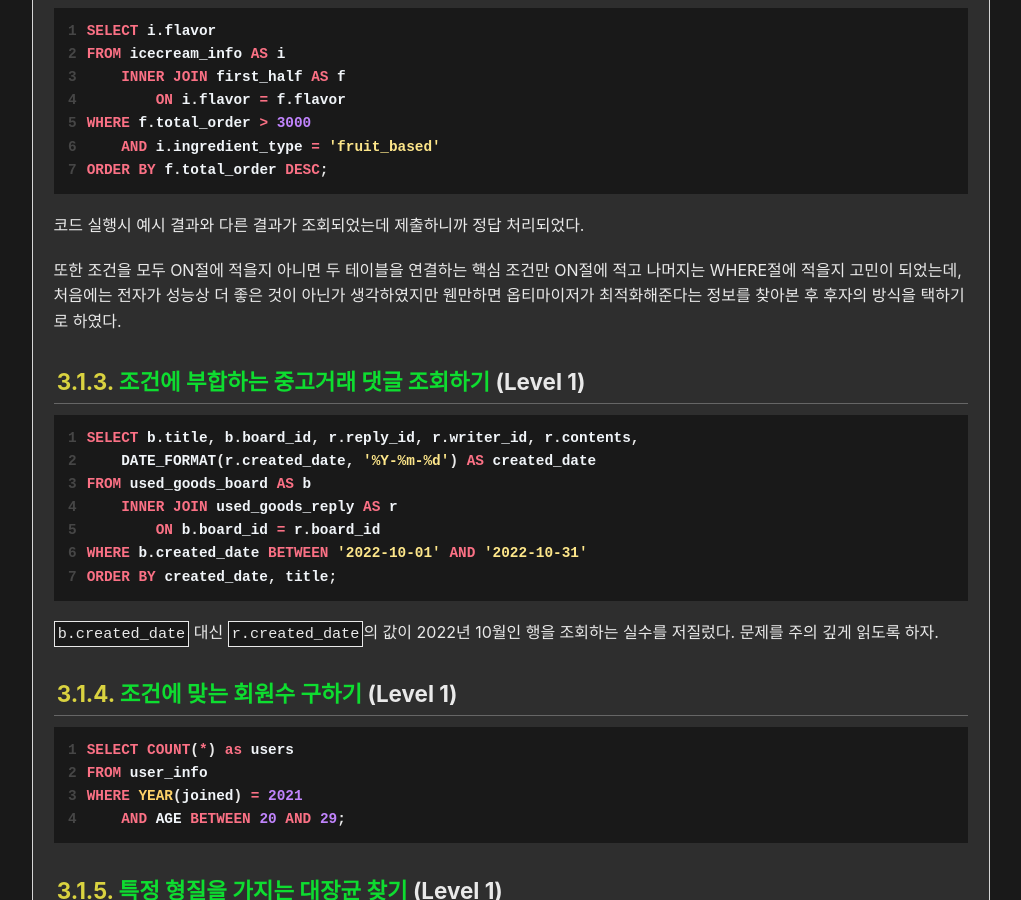
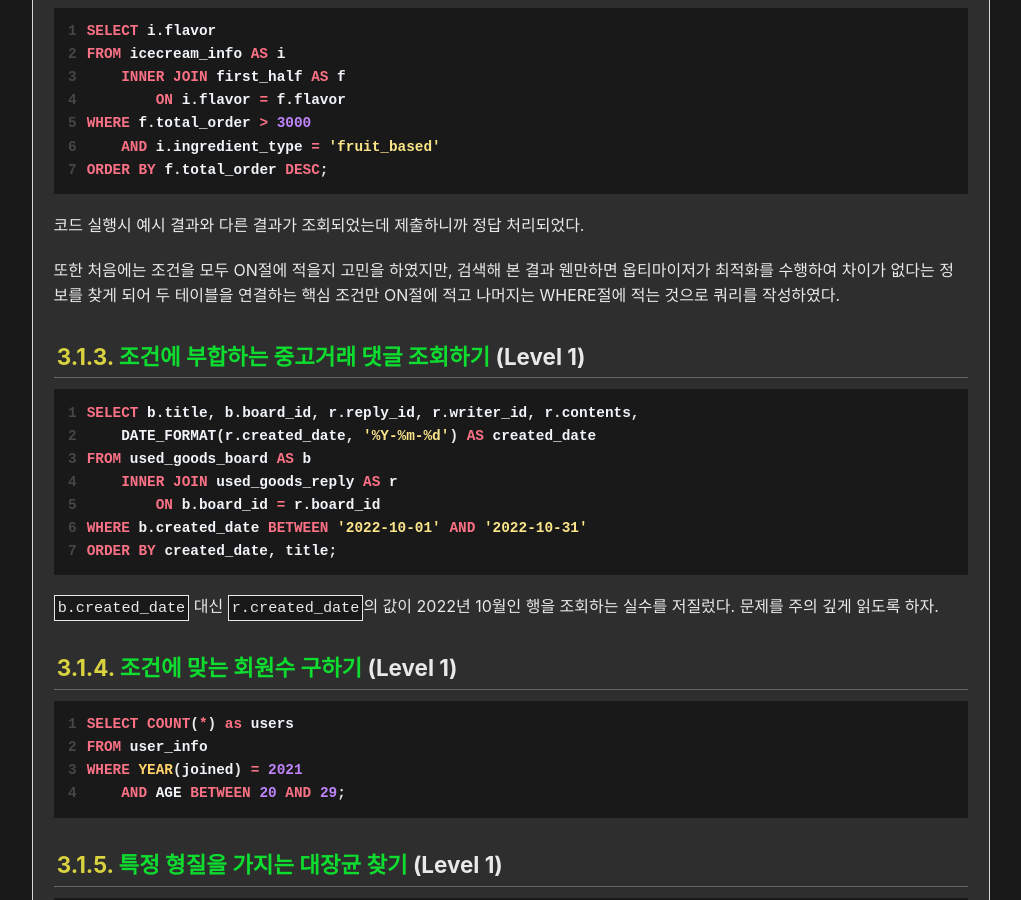
Before and after one commit to reudekx/reudekx.github.io, a Jekyll site: the page built from _docs/docs/CS/데이터베이스/SQL 문제 풀이.md, in a window 1280 px wide and 900 px high, scrolled down 2277 px. Shown: the whole window, without its empty margins (129-1150 px from the left). Built offline with Jekyll 4.4.1, drawn with Linux system fonts in a browser that asks for light colours.

Commit message:
docs: SQL 문제 풀이.md 업데이트

```diff
--- a/_docs/docs/CS/데이터베이스/SQL 문제 풀이.md
+++ b/_docs/docs/CS/데이터베이스/SQL 문제 풀이.md
@@ -66,10 +66,9 @@ ORDER BY f.total_order DESC;
 코드 실행시 예시 결과와 다른 결과가 조회되었는데
 제출하니까 정답 처리되었다.
 
-또한 조건을 모두 ON절에 적을지 아니면 두 테이블을 연결하는 핵심 조건만 ON절에 적고
-나머지는 WHERE절에 적을지 고민이 되었는데,
-처음에는 전자가 성능상 더 좋은 것이 아닌가 생각하였지만
-웬만하면 옵티마이저가 최적화해준다는 정보를 찾아본 후 후자의 방식을 택하기로 하였다.
+또한 처음에는 조건을 모두 ON절에 적을지 고민을 하였지만,
+검색해 본 결과 웬만하면 옵티마이저가 최적화를 수행하여 차이가 없다는 정보를 찾게 되어
+두 테이블을 연결하는 핵심 조건만 ON절에 적고 나머지는 WHERE절에 적는 것으로 쿼리를 작성하였다.
 
 #### [조건에 부합하는 중고거래 댓글 조회하기](https://school.programmers.co.kr/learn/courses/30/lessons/164673) (Level 1)
 
```
